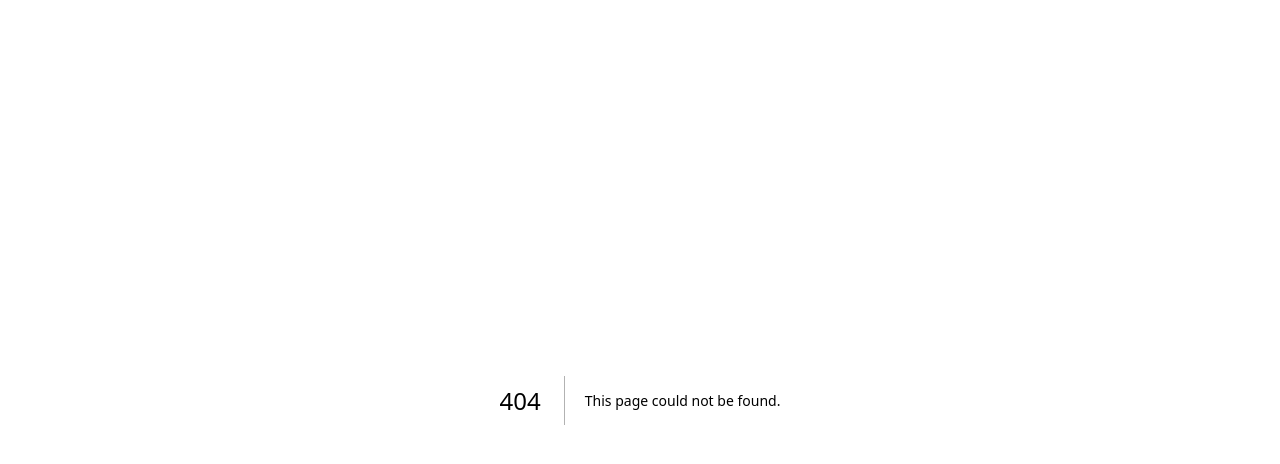
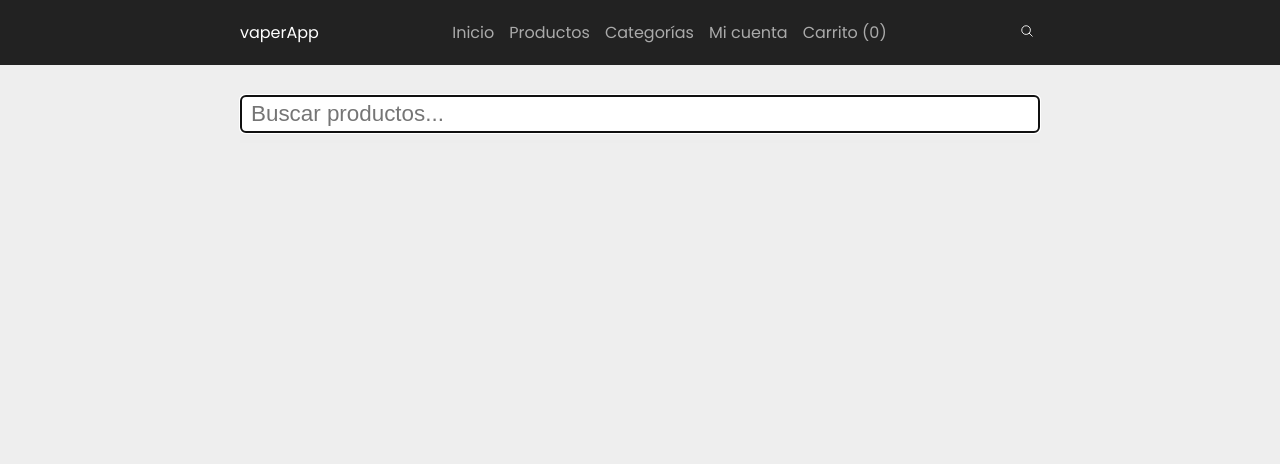
Before and after one commit to lriofrio915/ecommerce-front, a Next.js app: page /search in a window 1280 px wide. Before the commit this address had no page. Shown: the top 464 px of the page. Built offline with nearby package versions, Linux system fonts and the light colour scheme.

Commit message:
search icon

```diff
--- /dev/null
+++ b/pages/search.js
@@ -0,0 +1,70 @@
+import Header from "@/components/Header";
+import Center from "@/components/Center";
+import Input from "@/components/Input";
+import styled from "styled-components";
+import {useCallback, useEffect, useRef, useState} from "react";
+import axios from "axios";
+import ProductsGrid from "@/components/ProductsGrid";
+import {debounce} from "lodash";
+import Spinner from "@/components/Spinner";
+
+const SearchInput = styled(Input)`
+  padding: 5px 10px;
+  border-radius: 5px;
+  font-size:1.4rem;
+`;
+const InputWrapper = styled.div`
+  position:sticky;
+  top:68px;
+  margin: 25px 0;
+  padding: 5px 0;
+  background-color: #eeeeeeaa;
+`;
+
+export default function SearchPage() {
+  const [phrase,setPhrase] = useState('');
+  const [products,setProducts] = useState([]);
+  const [isLoading,setIsLoading] = useState(false);
+  const debouncedSearch = useCallback(
+    debounce(searchProducts, 500), []
+  );
+  useEffect(() => {
+    if (phrase.length > 0) {
+      setIsLoading(true);
+      debouncedSearch(phrase);
+    } else {
+      setProducts([]);
+    }
+  }, [phrase]);
+
+  function searchProducts(phrase) {
+    axios.get('/api/products?phrase='+encodeURIComponent(phrase))
+      .then(response => {
+        setProducts(response.data);
+        setIsLoading(false);
+      });
+  }
+  return (
+    <>
+      <Header />
+      <Center>
+        <InputWrapper>
+          <SearchInput
+            autoFocus
+            value={phrase}
+            onChange={ev => setPhrase(ev.target.value)}
+            placeholder="Buscar productos..." />
+        </InputWrapper>
+        {!isLoading && phrase !== '' && products.length === 0 && (
+          <h2>No se encontraron productos para tu búsqueda "{phrase}"</h2>
+        )}
+        {isLoading && (
+          <Spinner fullWidth={true} />
+        )}
+        {!isLoading && products.length > 0 && (
+          <ProductsGrid products={products} />
+        )}
+      </Center>
+    </>
+  );
+}
```
Also changed, not shown: components/Header.js (+6 -4 lines).
